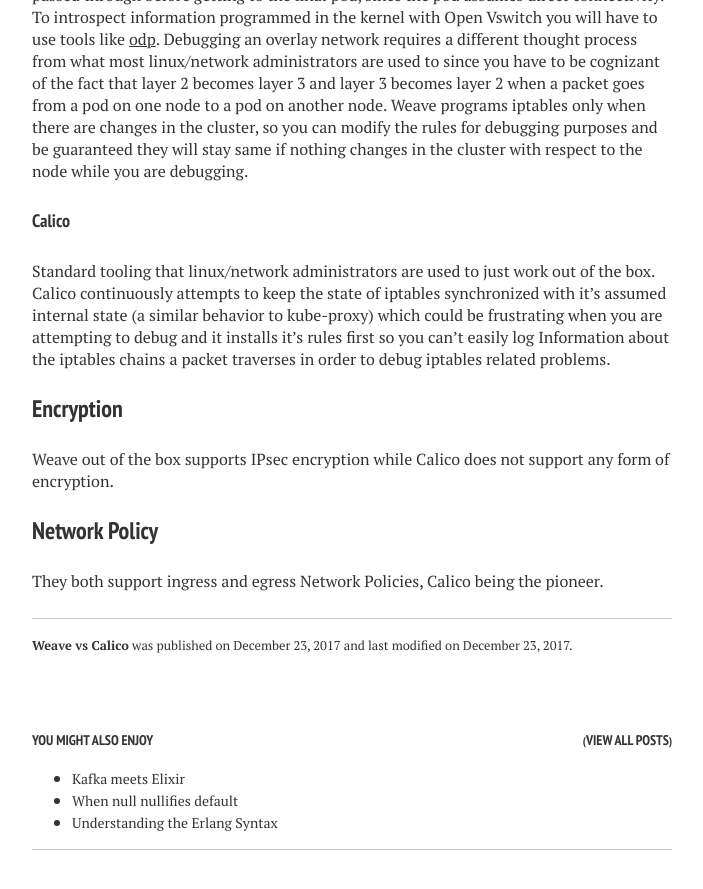
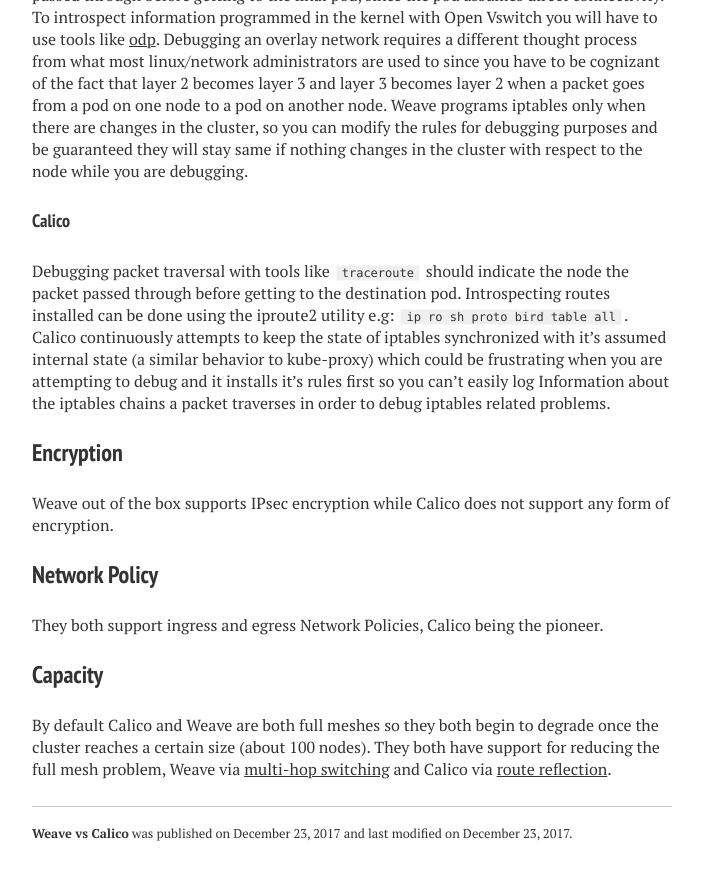
Before and after one commit to bjhaid/bjhaid.github.io, a Jekyll site: the page built from _posts/2017-12-23-weave-vs-calico.md, in a window 1280 px wide and 900 px high, scrolled down 2420 px. Shown: the top 889 px of the window, without its empty margins (288-991 px from the left). Built offline with Jekyll 4.4.1, drawn with Linux system fonts in a browser that asks for light colours; nearby versions of some CDN libraries; comment, search, counter and statistics services are not loaded.

Commit message:
Updated debugging and added capacity

```diff
--- a/_posts/2017-12-23-weave-vs-calico.md
+++ b/_posts/2017-12-23-weave-vs-calico.md
@@ -129,9 +129,11 @@ cluster with respect to the node while you are debugging.
 
 #### Calico
 
-Standard tooling that linux/network administrators are used to just work out of
-the box. Calico continuously attempts to keep the state of iptables
-synchronized with it's assumed internal state (a similar behavior to
+Debugging packet traversal with tools like `traceroute` should indicate the
+node the packet passed through before getting to the destination pod.
+Introspecting routes installed can be done using the iproute2 utility e.g: `ip
+ro sh proto bird table all`. Calico continuously attempts to keep the state of
+iptables synchronized with it's assumed internal state (a similar behavior to
 kube-proxy) which could be frustrating when you are attempting to debug and it
 installs it's rules first so you can't easily log Information about the
 iptables chains a packet traverses in order to debug iptables related problems.
@@ -145,3 +147,12 @@ any form of encryption.
 
 They both support ingress and egress Network Policies, Calico being the
 pioneer.
+
+### Capacity
+
+By default Calico and Weave are both full meshes so they both begin to degrade
+once the cluster reaches a certain size (about 100 nodes). They both have
+support for reducing the full mesh problem, Weave via [multi-hop
+switching](https://www.weave.works/docs/net/latest/tasks/manage/multi-cloud-multi-hop/)
+and Calico via [route
+reflection](https://docs.projectcalico.org/v2.6/usage/routereflector/calico-routereflector).
```
